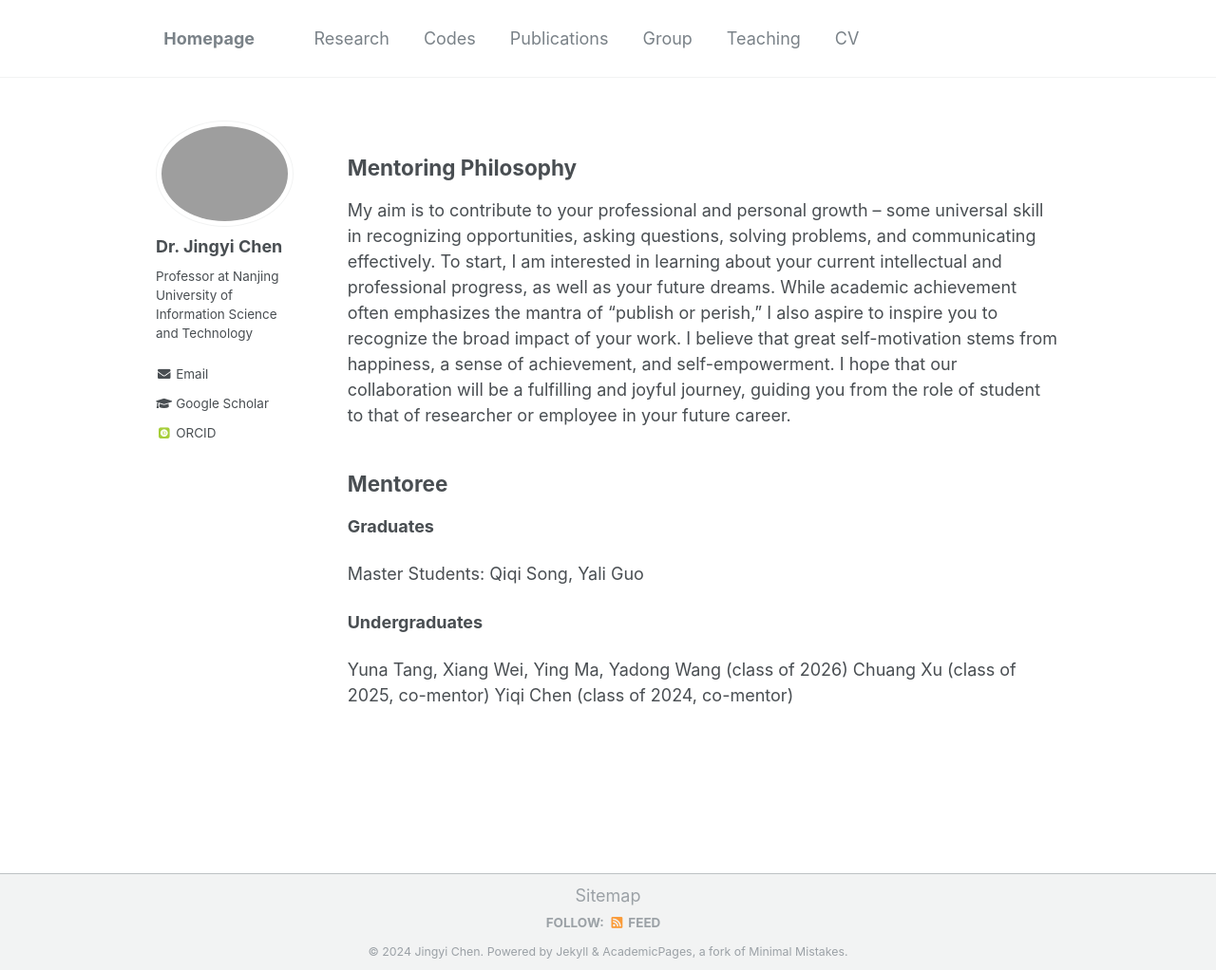
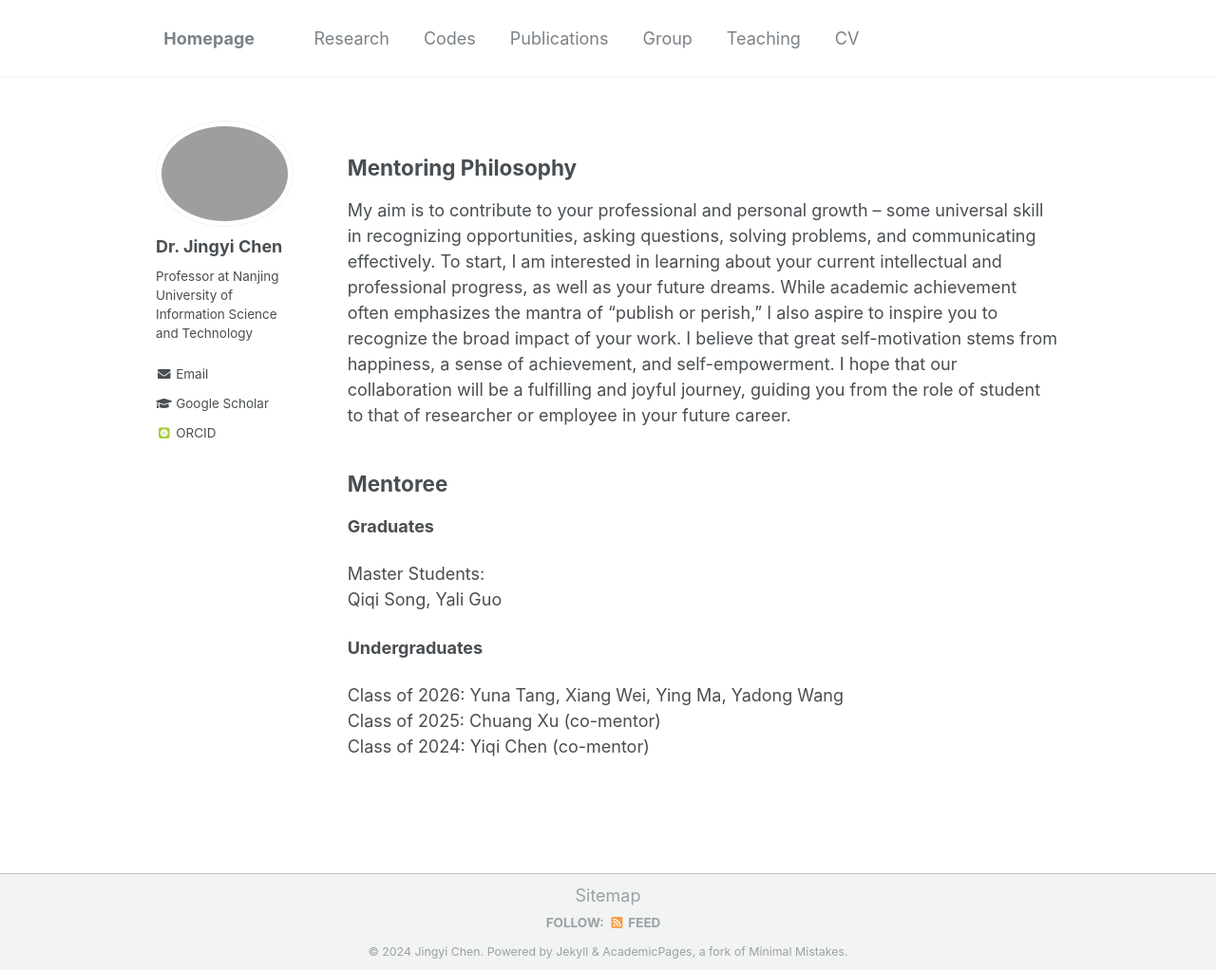
Before and after one commit to Jingyi-Chen/jingyi-chen.github.io, a Jekyll site: the page built from _pages/group.md, in a window 1280 px wide and 1022 px high. Shown: the whole window at 95% size. Built offline with Jekyll 4.4.1, drawn with Linux system fonts in a browser that asks for light colours; some web fonts are replaced.

```diff
--- a/_pages/group.md
+++ b/_pages/group.md
@@ -13,11 +13,11 @@ Mentoree
 -
 **Graduates**
 
-Master Students:
+Master Students:\
 Qiqi Song, Yali Guo
 
 **Undergraduates**
 
-Yuna Tang, Xiang Wei, Ying Ma, Yadong Wang (class of 2026)
-Chuang Xu (class of 2025, co-mentor)
-Yiqi Chen (class of 2024, co-mentor)
+Class of 2026: Yuna Tang, Xiang Wei, Ying Ma, Yadong Wang\
+Class of 2025: Chuang Xu (co-mentor)\
+Class of 2024: Yiqi Chen (co-mentor)
```
